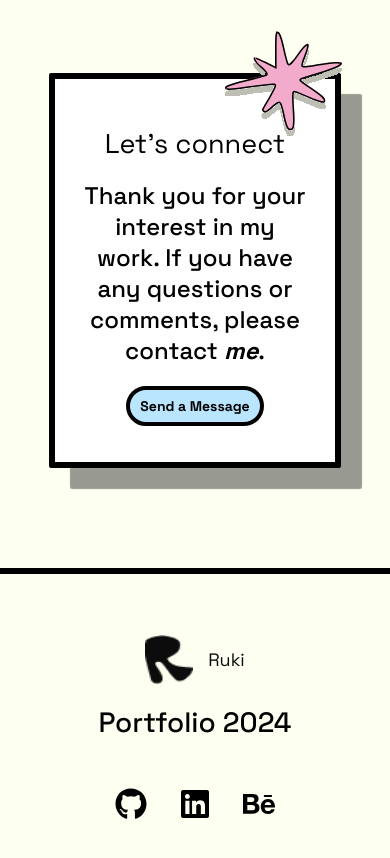
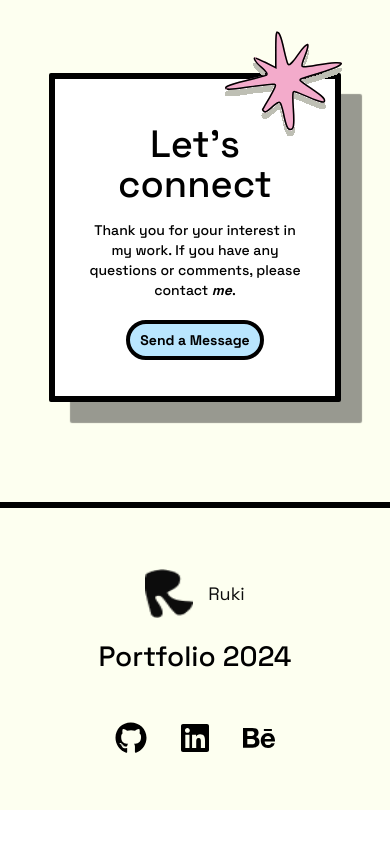
Before and after one commit to salmanfaraj06/react-setup-template, a React (Vite) app: page / in a window 390 px wide. Shown: the part 3060-3918 px from the top of the page. After the commit the page ends 3870 px from the top, so only its background shows below. Built offline with nearby package versions, Linux system fonts and the light colour scheme.

Commit message:
chore: Update font size and style in Contact component

```diff
--- a/src/components/Contact.jsx
+++ b/src/components/Contact.jsx
@@ -18,16 +18,16 @@ function Contact() {
       <div className="mt-[-63px] flex w-[75%] justify-center self-center rounded-sm border-[6px] border-solid border-black-900_01 bg-white-A700_01 p-2 shadow-sm sm:p-4 md:justify-center">
         <div className="mt-[29px] flex w-[90%] flex-col items-center md:w-full">
           <Text
-            size="xl"
+            size="2xl"
             as="p"
-            className="md:text-center md:text-4xl sm:text-[27px] font-medium"
+            className="md:text-center md:text-4xl sm:text-md font-medium"
           >
             Let’s connect
           </Text>
           <Text
             size="md"
             as="p"
-            className="mt-4 px-3 text-center sm:text-[15px] md:text-[22px] "
+            className="mt-4 px-3 text-center sm:text-sm md:text-[22px] "
           >
             Thank you for your interest in my work. If you have any questions or
             comments, please contact{" "}
```
